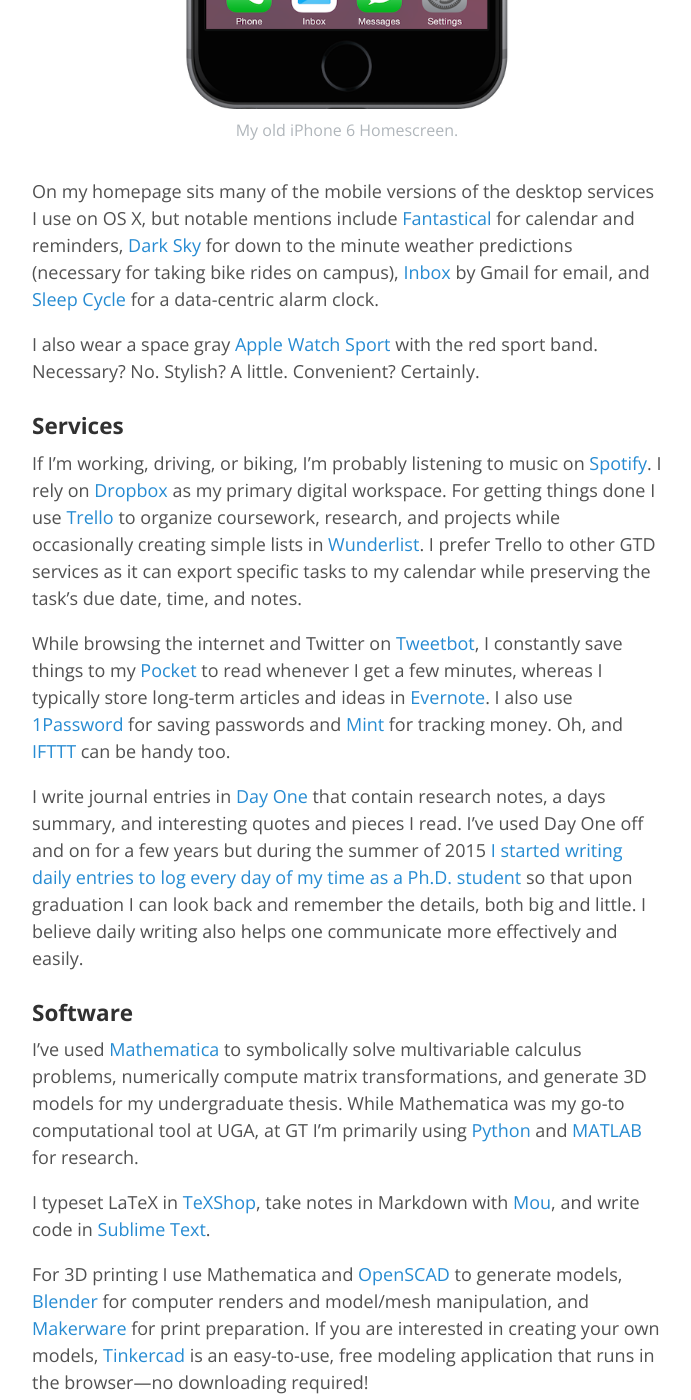
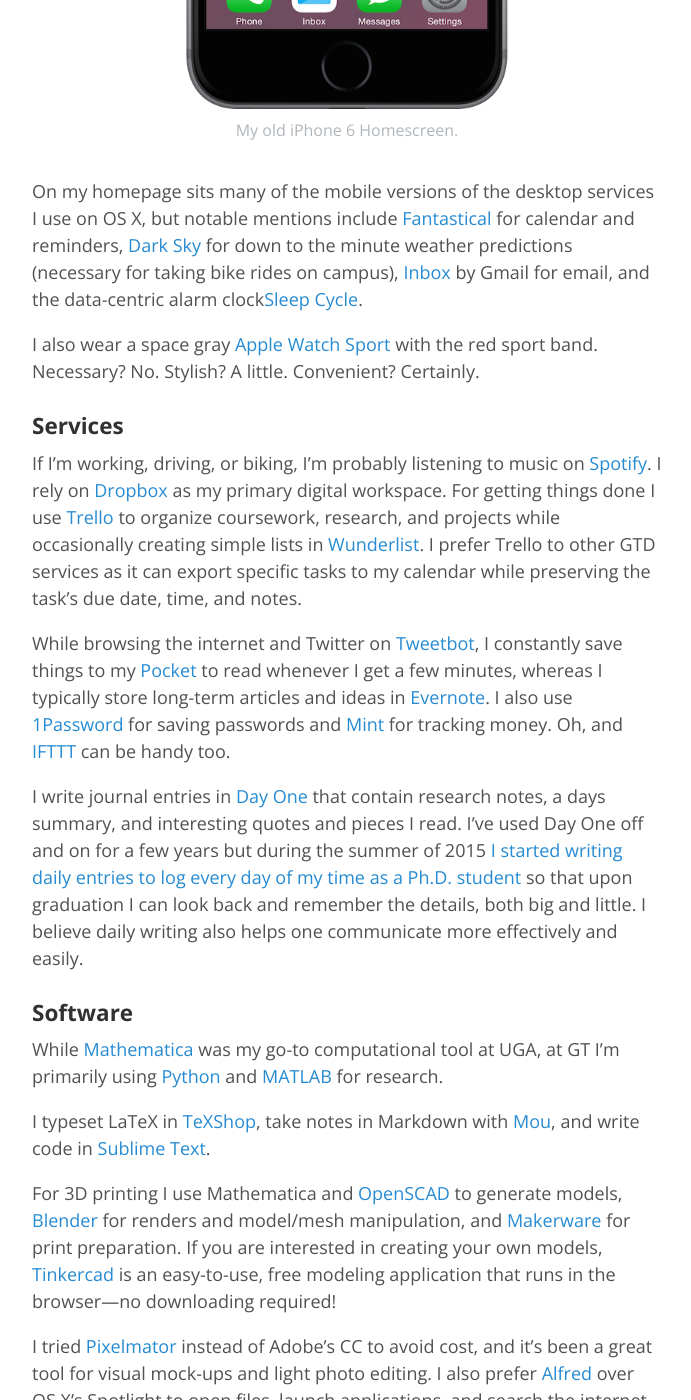
Before and after one commit to fredhohman/fredhohman.github.io, a Jekyll site: the page built from stuff-i-use.md, in a window 1280 px wide and 1400 px high, scrolled down 2619 px. Shown: the whole window, without its empty margins (293-984 px from the left). Built offline with Jekyll 4.4.1, drawn with Linux system fonts in a browser that asks for light colours.

Commit message:
update stuff i use

```diff
--- a/stuff-i-use.md
+++ b/stuff-i-use.md
@@ -36,7 +36,7 @@
 	<figcaption>My old iPhone 6 Homescreen.</figcaption>
 </figure>
 
-On my homepage sits many of the mobile versions of the desktop services I use on OS X, but notable mentions include [Fantastical][fantastical] for calendar and reminders, [Dark Sky][darksky] for down to the minute weather predictions (necessary for taking bike rides on campus), [Inbox][inbox] by Gmail for email, and [Sleep Cycle][sleep-cycle] for a data-centric alarm clock.
+On my homepage sits many of the mobile versions of the desktop services I use on OS X, but notable mentions include [Fantastical][fantastical] for calendar and reminders, [Dark Sky][darksky] for down to the minute weather predictions (necessary for taking bike rides on campus), [Inbox][inbox] by Gmail for email, and  the data-centric alarm clock[Sleep Cycle][sleep-cycle].
 
 I also wear a space gray [Apple Watch Sport][watch] with the red sport band. Necessary? No. Stylish? A little. Convenient? Certainly.
 
@@ -48,11 +48,11 @@
 I write journal entries in [Day One][day-one] that contain research notes, a days summary, and interesting quotes and pieces I read. I've used Day One off and on for a few years but during the summer of 2015 [I started writing daily entries to log every day of my time as a Ph.D. student][dayone-blog] so that upon graduation I can look back and remember the details, both big and little. I believe daily writing also helps one communicate more effectively and easily.
 
 ### Software
-I've used [Mathematica][mathematica] to symbolically solve multivariable calculus problems, numerically compute matrix transformations, and generate 3D models for my undergraduate thesis. While Mathematica was my go-to computational tool at UGA, at GT I'm primarily using [Python][python] and [MATLAB][matlab] for research.
+While [Mathematica][mathematica] was my go-to computational tool at UGA, at GT I'm primarily using [Python][python] and [MATLAB][matlab] for research.
 
 I typeset LaTeX in [TeXShop][texshop], take notes in Markdown with [Mou][mou], and write code in [Sublime Text][sublime].
 
-For 3D printing I use Mathematica and [OpenSCAD][openscad] to generate models, [Blender][blender] for computer renders and model/mesh manipulation, and [Makerware][makerware] for print preparation. If you are interested in creating your own models, [Tinkercad][tinkercad] is an easy-to-use, free modeling application that runs in the browser---no downloading required!
+For 3D printing I use Mathematica and [OpenSCAD][openscad] to generate models, [Blender][blender] for renders and model/mesh manipulation, and [Makerware][makerware] for print preparation. If you are interested in creating your own models, [Tinkercad][tinkercad] is an easy-to-use, free modeling application that runs in the browser---no downloading required!
 
 I tried [Pixelmator][pixelmator] instead of Adobe’s CC to avoid cost, and it’s been a great tool for visual mock-ups and light photo editing. I also prefer [Alfred][alfred] over OS X’s Spotlight to open files, launch applications, and search the internet, because it’s fast---*really* fast.
 
```
